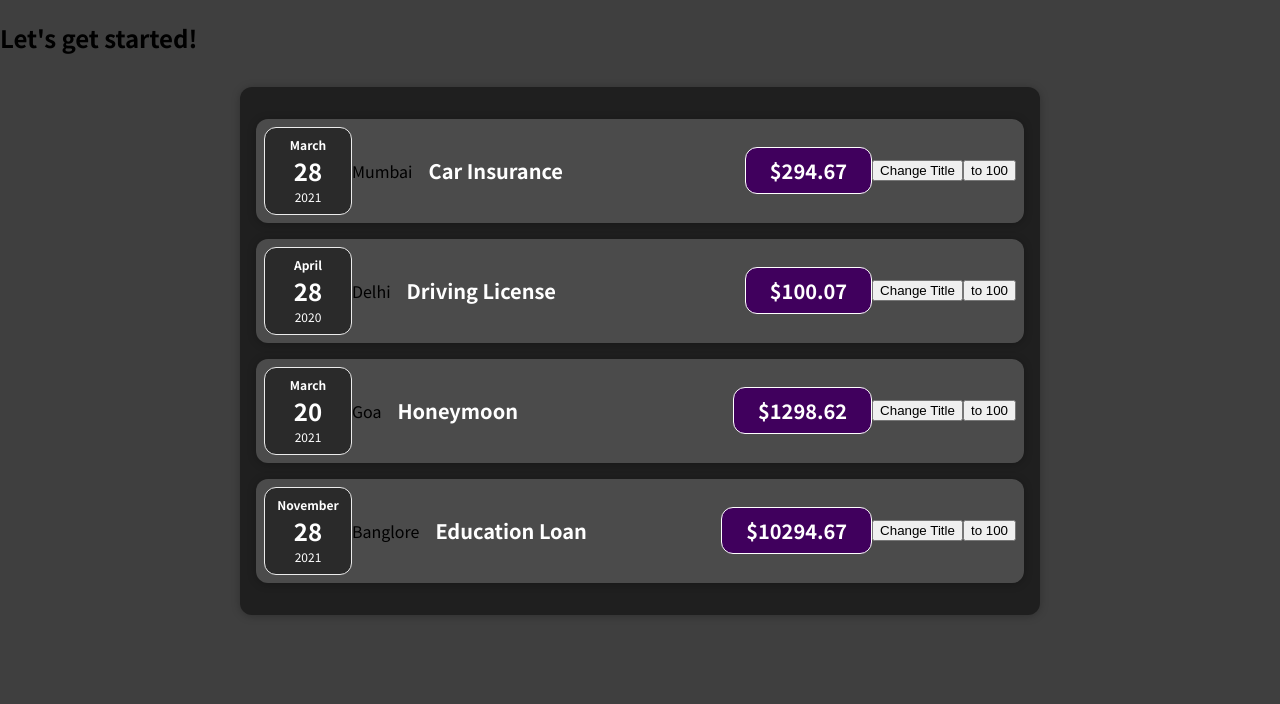
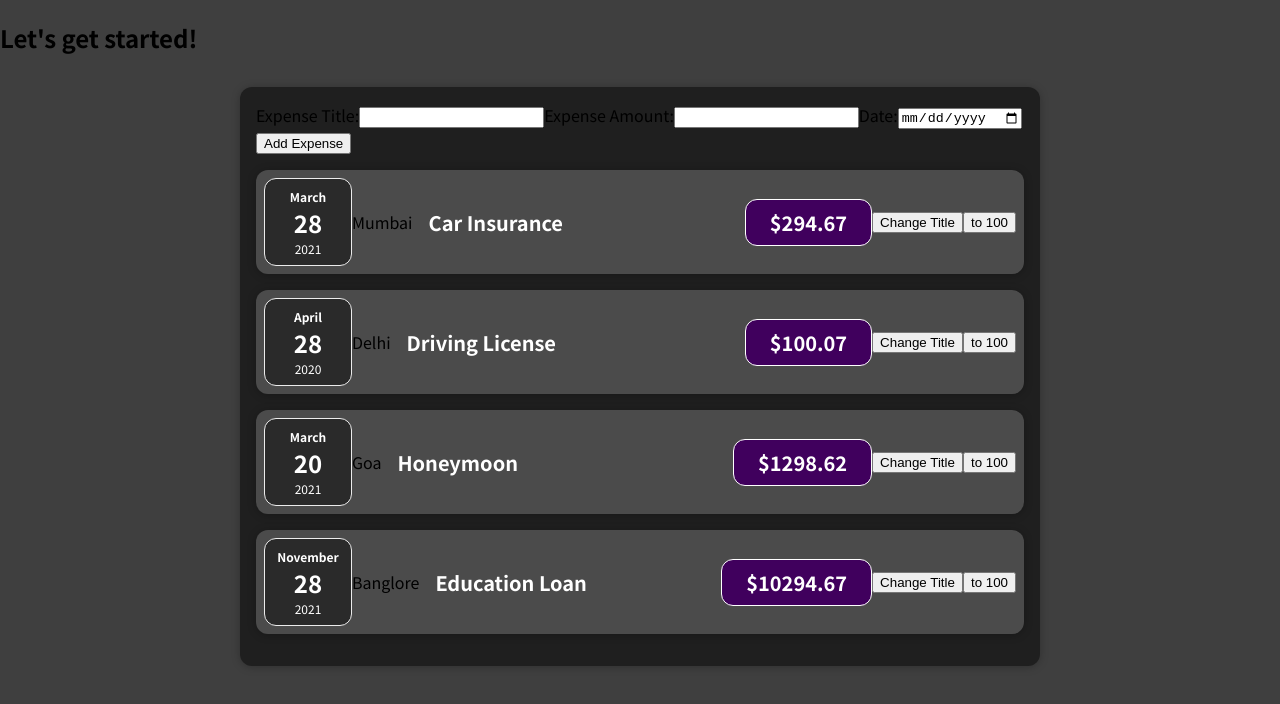
Before and after one commit to AmruthjithSunil/reactExpense, a React (Create React App) app: page / in a window 1280 px wide. Shown: the top 704 px of the page. Built offline with nearby package versions, Linux system fonts and the light colour scheme.

Commit message:
advance react task 3

```diff
--- a/src/App.js
+++ b/src/App.js
@@ -1,4 +1,5 @@
 import ExpenseItem from "./components/Expenses/ExpenseItem";
+import ExpenseForm from "./components/Expenses/ExpenseForm";
 import Card from "./components/UI/Card";
 
 import "./components/Expenses/Expenses.css";
@@ -38,7 +39,10 @@ function App() {
   return (
     <div>
       <h2>Let's get started!</h2>
-      <Card className="expenses">{expenseItems}</Card>
+      <Card className="expenses">
+        <ExpenseForm />
+        {expenseItems}
+      </Card>
     </div>
   );
 }
--- /dev/null
+++ b/src/components/Expenses/ExpenseForm.js
@@ -0,0 +1,19 @@
+const ExpenseForm = () => {
+  const changeHandler = (e) => {
+    console.log(e.nativeEvent.data);
+  };
+
+  return (
+    <form onChange={changeHandler}>
+      <label for="title">Expense Title:</label>
+      <input type="text" id="title" name="title"></input>
+      <label for="amount">Expense Amount:</label>
+      <input type="number" id="amount" name="amount"></input>
+      <label for="date">Date:</label>
+      <input type="date" id="date" name="date"></input>
+      <button type="submit">Add Expense</button>
+    </form>
+  );
+};
+
+export default ExpenseForm;
```
